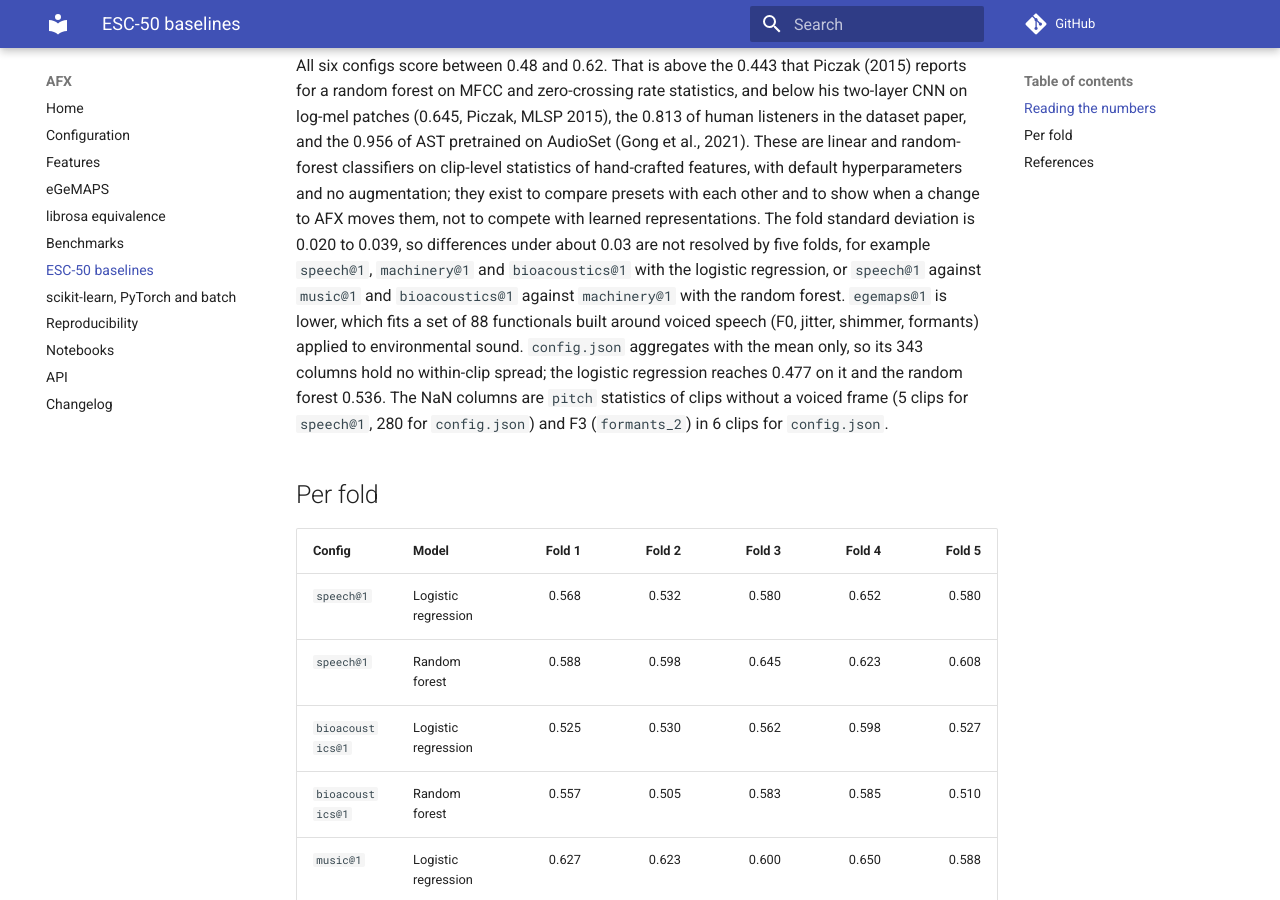
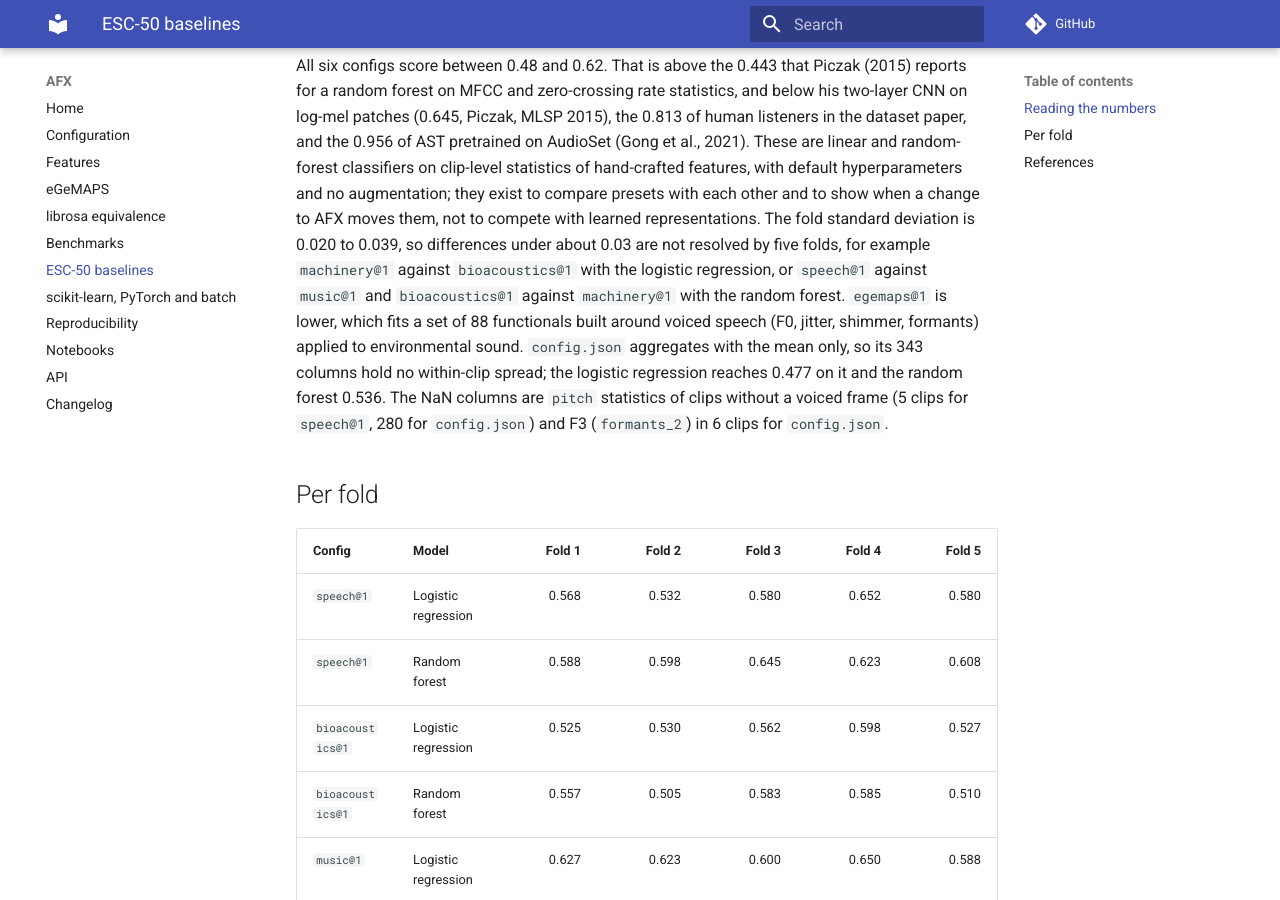
Before and after one commit to danilodsp/AFX, an MkDocs documentation site: the page built from docs/baselines.md, in a window 1280 px wide and 900 px high, scrolled down 1472 px. Built offline with MkDocs 1.6.1 and Material for MkDocs 9.7.7, drawn with Linux system fonts in a browser that asks for light colours; comment, search, counter and statistics services are not loaded.

Commit message:
Baselines: unresolved pairs from the new table

```diff
--- a/docs/baselines.md
+++ b/docs/baselines.md
@@ -65,9 +65,9 @@ with default hyperparameters and no augmentation; they exist to compare
 presets with each other and to show when a change to AFX moves them, not to
 compete with learned representations. The fold standard deviation is 0.020
 to 0.039, so differences under about 0.03 are not resolved by five folds, for
-example `speech@1`, `machinery@1` and `bioacoustics@1` with the logistic
-regression, or `speech@1` against `music@1` and `bioacoustics@1` against
-`machinery@1` with the random forest. `egemaps@1` is lower,
+example `machinery@1` against `bioacoustics@1` with the logistic regression,
+or `speech@1` against `music@1` and `bioacoustics@1` against `machinery@1`
+with the random forest. `egemaps@1` is lower,
 which fits a set of 88 functionals built around voiced speech (F0, jitter,
 shimmer, formants) applied to environmental sound. `config.json` aggregates
 with the mean only, so its 343 columns hold no within-clip spread; the
```
